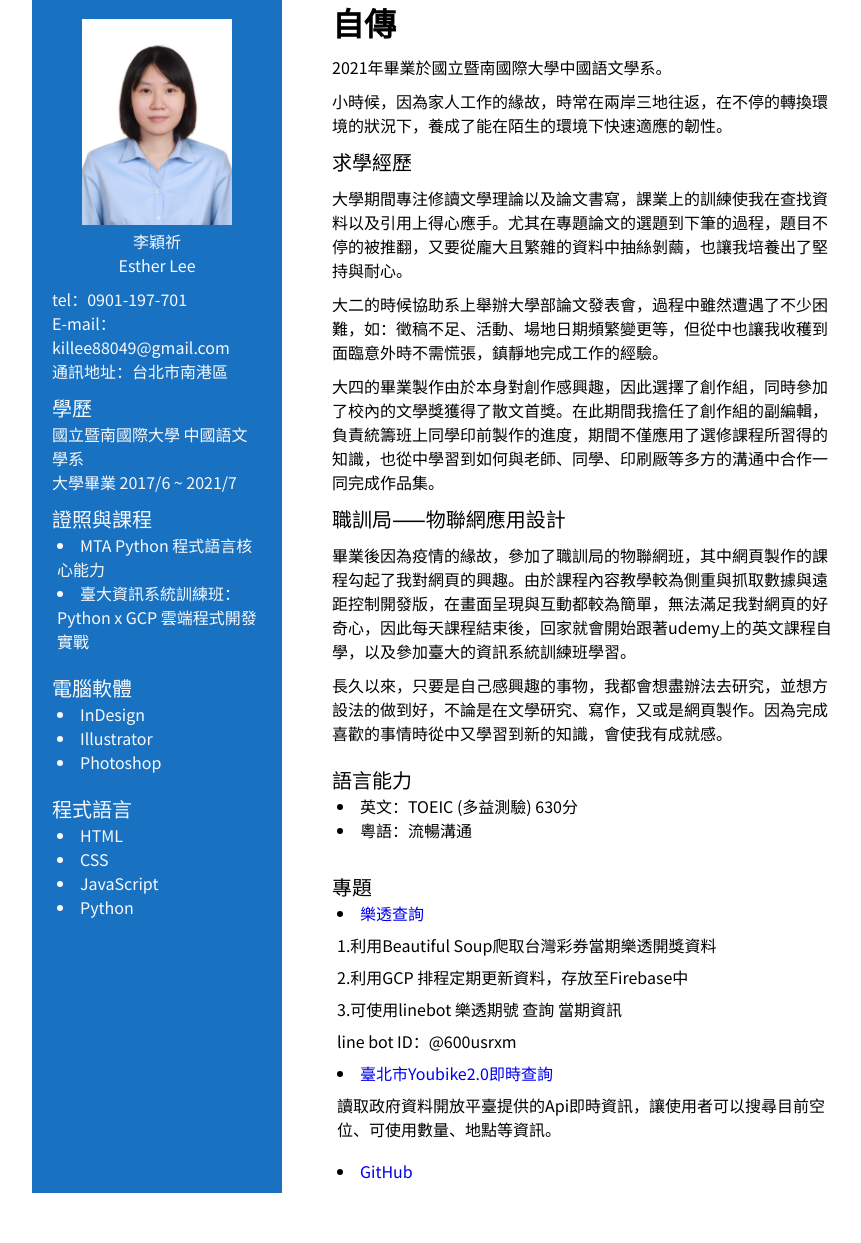
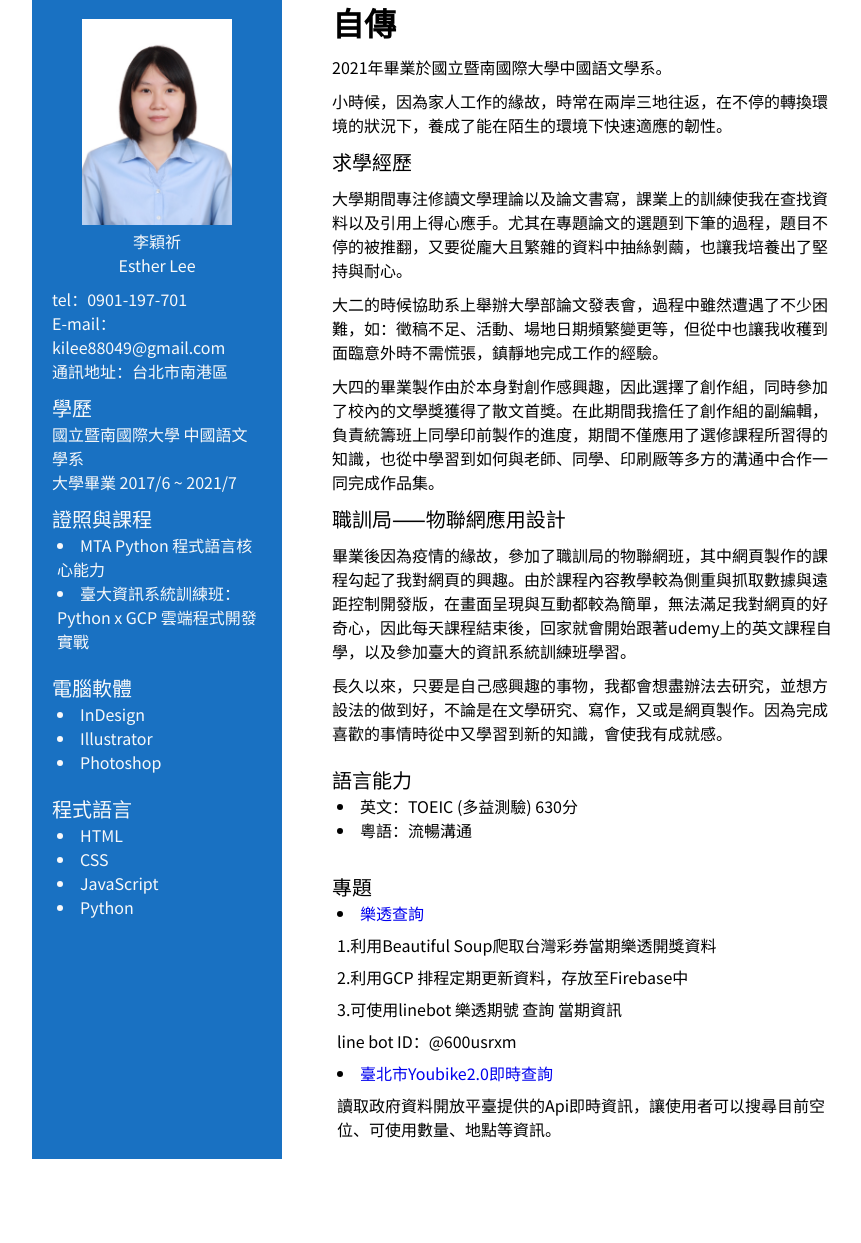
Before and after one commit to kilee0409/MyProject, a Flask app: template 履歷/templates/resume.html in a window 1280 px wide. Shown: the part 101-1344 px from the top of the page, without its empty margins (208-1069 px from the left). After the commit the page ends 1260 px from the top, so only its background shows below. Run offline with Flask 2, Linux system fonts and the light colour scheme; the template is opened without the code that fills it, so the values that code supplies are empty; parts of the project's set-up code (start-up, migrations or seed data) failed here and were passed over.

Commit message:
Update resume.html

```diff
--- a/履歷/templates/resume.html
+++ b/履歷/templates/resume.html
@@ -140,7 +140,7 @@
         </div>
         <div class="contact">
           <p>tel：0901-197-701</p>
-          <p>E-mail：killee88049@gmail.com</p>
+          <p>E-mail：kilee88049@gmail.com</p>
           <p>通訊地址：台北市南港區</p>
         </div>
         <div class="education">
@@ -230,11 +230,6 @@
               </p>
             </li>
           </ul>
-          <ul>
-            <li>
-              <a href="https://github.com/kilee0409">GitHub</a>
-            </li>
-          </ul>
         </div>
       </div>
     </div>
```
